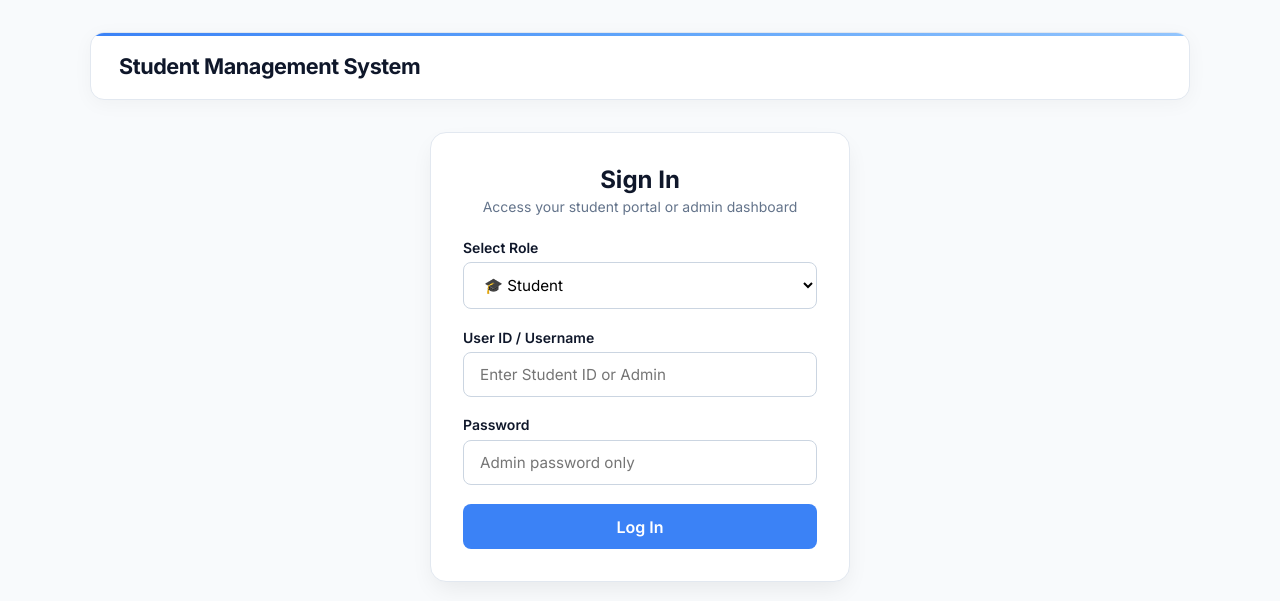
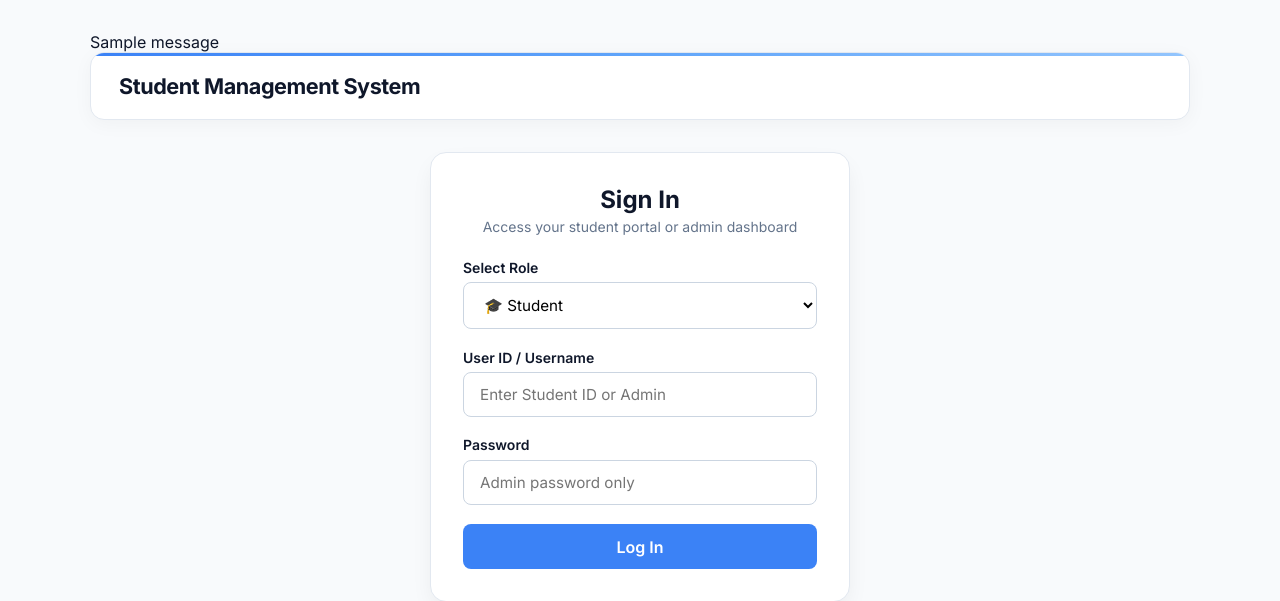
Before and after one commit to Sereiboth180/StudentManagementSystem, a Flask app: page / in a window 1280 px wide. Shown: the top 601 px of the page. Run offline with Flask 3, Linux system fonts and the light colour scheme; tables that the repository leaves empty hold one stand-in row (values such as "Sample post"); one stand-in notice (Sample message) is shown.

Commit message:
Implement flashed alert messages in index.html
Added flashed alert messages for user notifications.

```diff
--- a/templates/index.html
+++ b/templates/index.html
@@ -8,6 +8,17 @@
 </head>
 <body>
     <div class="container">
+
+        <!-- Flashed Alert Messages -->
+        {% with messages = get_flashed_messages(with_categories=true) %}
+          {% if messages %}
+            {% for category, message in messages %}
+              <div class="alert alert-{{ category }}">
+                {{ message }}
+              </div>
+            {% endfor %}
+          {% endif %}
+        {% endwith %}
 
         <!-- Top Bar Header -->
         <header>
```
